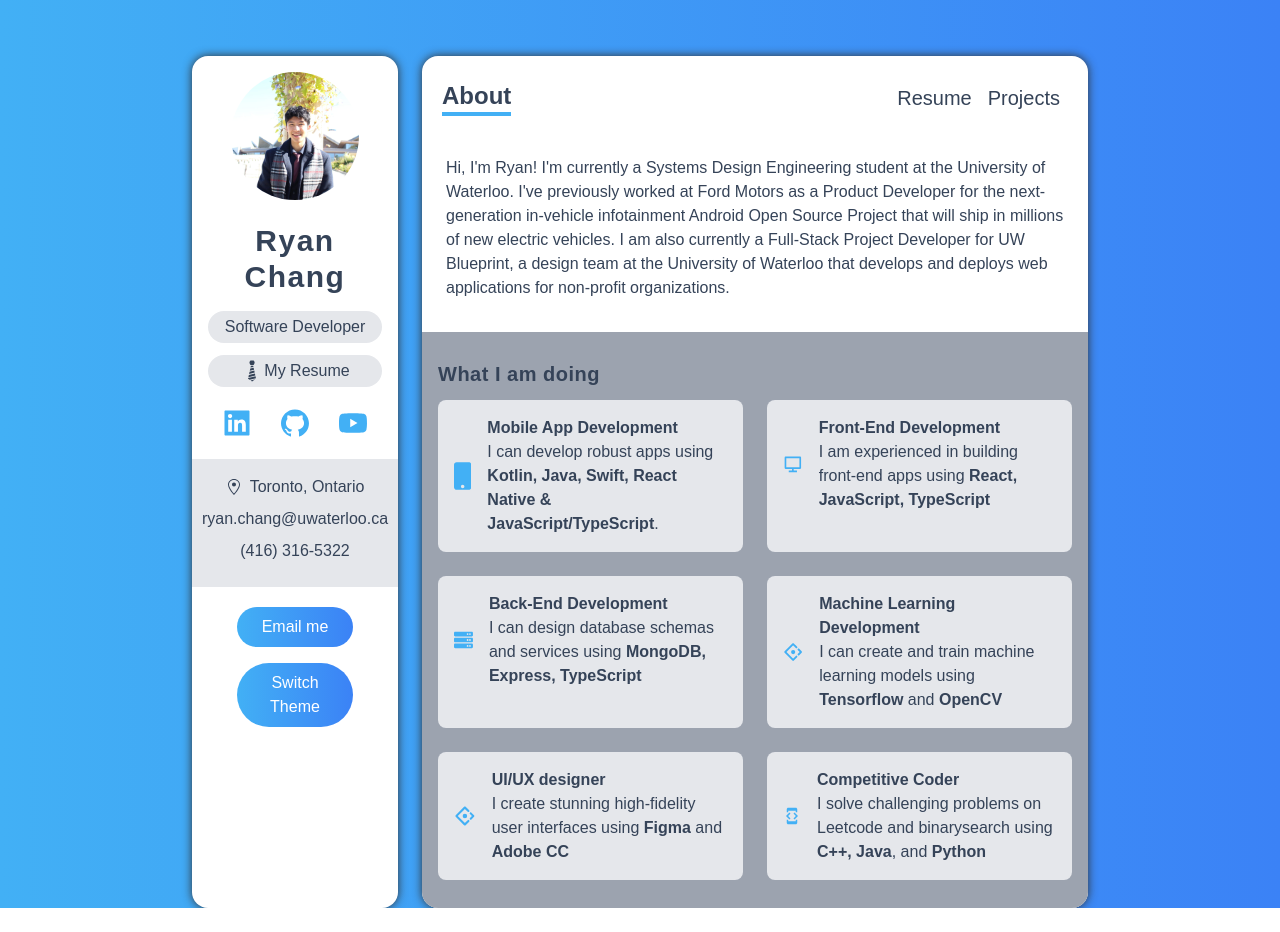
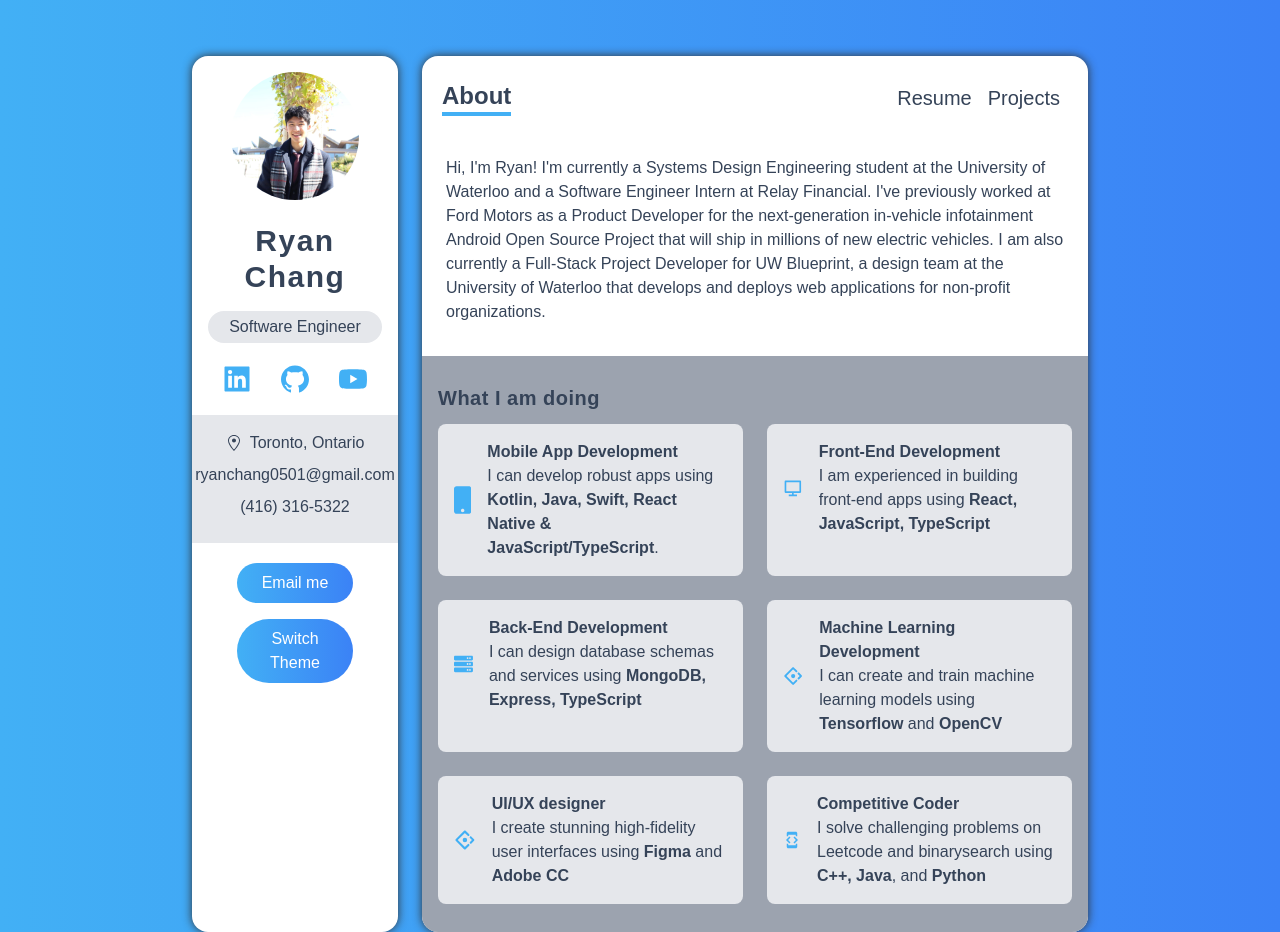
Before and after one commit to rchang0501/Ryan-Chang-Personal-Website, a Next.js app: page / in a window 1280 px wide. Before the commit the page ends 908 px from the top, so only its background shows below. Built offline with nearby package versions, Linux system fonts and the light colour scheme.

Commit message:
updated site content

```diff
--- a/components/Sidebar.tsx
+++ b/components/Sidebar.tsx
@@ -32,16 +32,16 @@ const Sidebar = () => {
         <span className="text-blue ">Ryan</span> Chang
       </h3>
       <p className="px-2 py-1 my-3 bg-gray-200 rounded-full dark:bg-dark-200 dark:bg-black-500">
-        Software Developer
+        Software Engineer
       </p>
       {/* Resume */}
-      <a
+      {/* <a
         href="https://drive.google.com/file/d/15GAzSxPkM4dF78GqpZcpAFnfXJxEjYzD/view?usp=sharing"
         className="flex items-center justify-center px-2 py-1 my-2 bg-gray-200 rounded-full cursor-pointer dark:bg-dark-200 dark:bg-black-500"
       >
         <GiTie className="w-6 h-6" />
         <span>My Resume</span>
-      </a>
+      </a> */}
 
       {/* Socials */}
       <div className="flex justify-around w-9/12 mx-auto my-5 text-green md:w-full ">
@@ -70,7 +70,7 @@ const Sidebar = () => {
         <div className="flex items-center justify-center">
           <GoLocation className="mr-2" /> <span>Toronto, Ontario </span>
         </div>
-        <p className="my-2 "> ryan.chang@uwaterloo.ca </p>
+        <p className="my-2 "> ryanchang0501@gmail.com </p>
         <p className="my-2"> (416) 316-5322 </p>
       </div>
 
@@ -78,7 +78,7 @@ const Sidebar = () => {
 
       <button
         className="w-8/12 px-5 py-2 text-white bg-black rounded-full cursor-pointer bg-gradient-to-r from-green to-blue-500 hover:scale-105 focus:outline-none"
-        onClick={() => window.open("mailto:ryan.chang@uwaterloo.ca")}
+        onClick={() => window.open("mailto:ryanchang0501@gmail.com")}
       >
         Email me
       </button>
--- a/pages/_document.tsx
+++ b/pages/_document.tsx
@@ -12,11 +12,11 @@ class MyDocument extends Document {
           />
           <meta
             name="description"
-            content="Software Developer seeking fall 2022 internships"
+            content="Software Engineer seeking summer 2023 internships"
           />
           <meta
             name="keywords"
-            content="Full-Stack Developer, Mobile App Developer, Graphic Designer"
+            content="Software Engineer"
           />
         </Head>
         <body className="bg-fixed bg-gradient-to-r from-green to-blue-500 dark:from-dark-500 dark:to-dark-700 dark:text-white">
--- a/pages/index.tsx
+++ b/pages/index.tsx
@@ -26,12 +26,12 @@ const About = ({ endpoint }) => {
       exit="exit"
     >
       <Head>
-        <title>Ryan Chang | Portfolio | Software Developer</title>
+        <title>Ryan Chang | Portfolio | Software Engineer</title>
       </Head>
 
       <h6 className="my-3 text-base font-medium">
         Hi, I'm Ryan! I'm currently a Systems Design Engineering student at the
-        University of Waterloo. I've previously worked at Ford Motors as a
+        University of Waterloo and a Software Engineer Intern at Relay Financial. I've previously worked at Ford Motors as a
         Product Developer for the next-generation in-vehicle infotainment
         Android Open Source Project that will ship in millions of new electric
         vehicles. I am also currently a Full-Stack Project Developer for UW
--- a/pages/projects.tsx
+++ b/pages/projects.tsx
@@ -38,7 +38,7 @@ const Projects = () => {
       exit="exit"
     >
       <Head>
-        <title>Ryan Chang | Projects | Software Developer</title>
+        <title>Ryan Chang | Projects | Software Engineer</title>
       </Head>
 
       <ProjectsNavbar
--- a/pages/resume.tsx
+++ b/pages/resume.tsx
@@ -15,7 +15,7 @@ const Resume = () => {
       exit="exit"
     >
       <Head>
-        <title>Ryan Chang | Resume | Software Developer</title>
+        <title>Ryan Chang | Resume | Software Engineer</title>
       </Head>
 
       {/* //! Education & Experience */}
```
Also changed, not shown: 1 other file (tests, documents, lock files or other folders).
